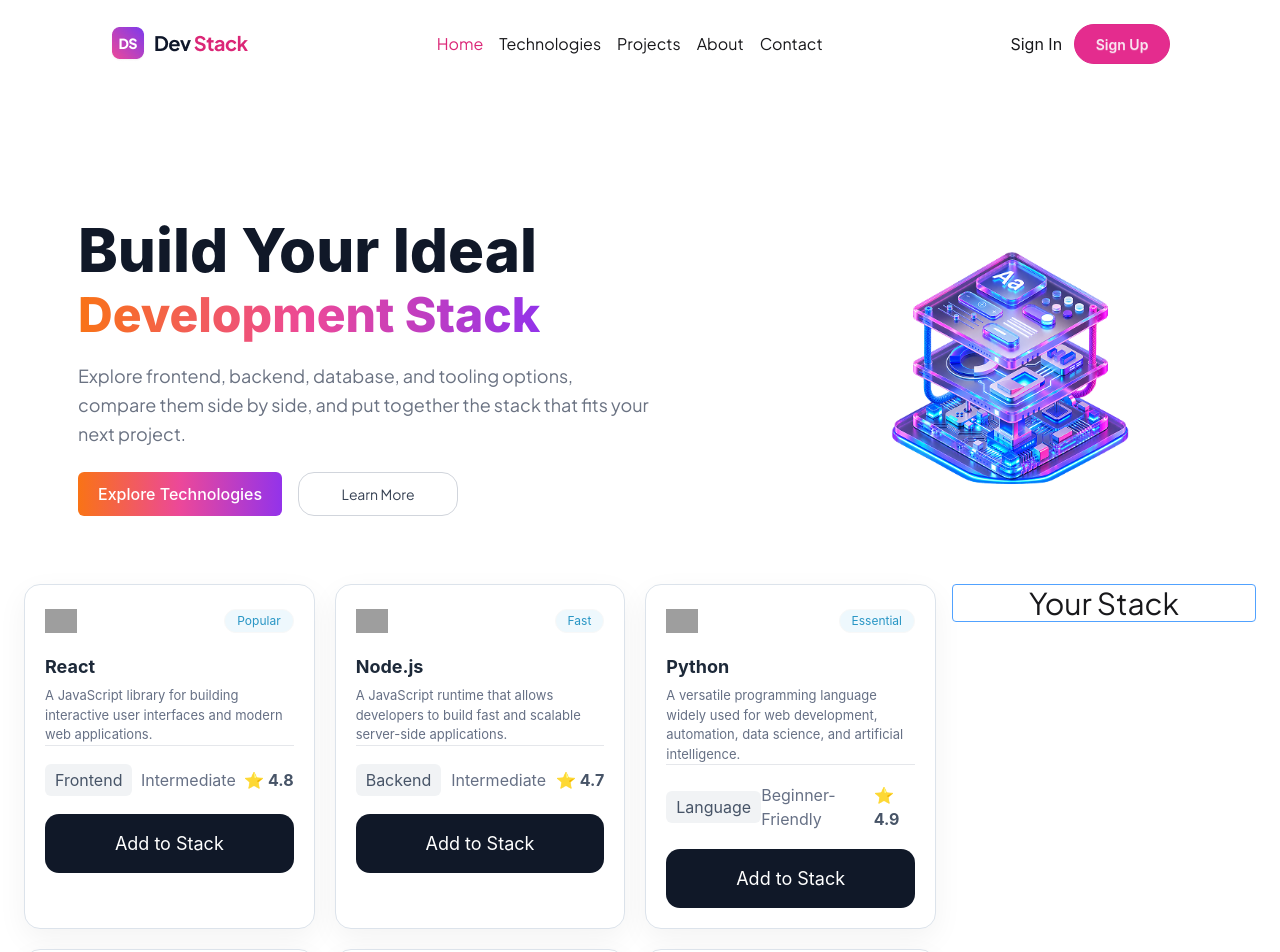
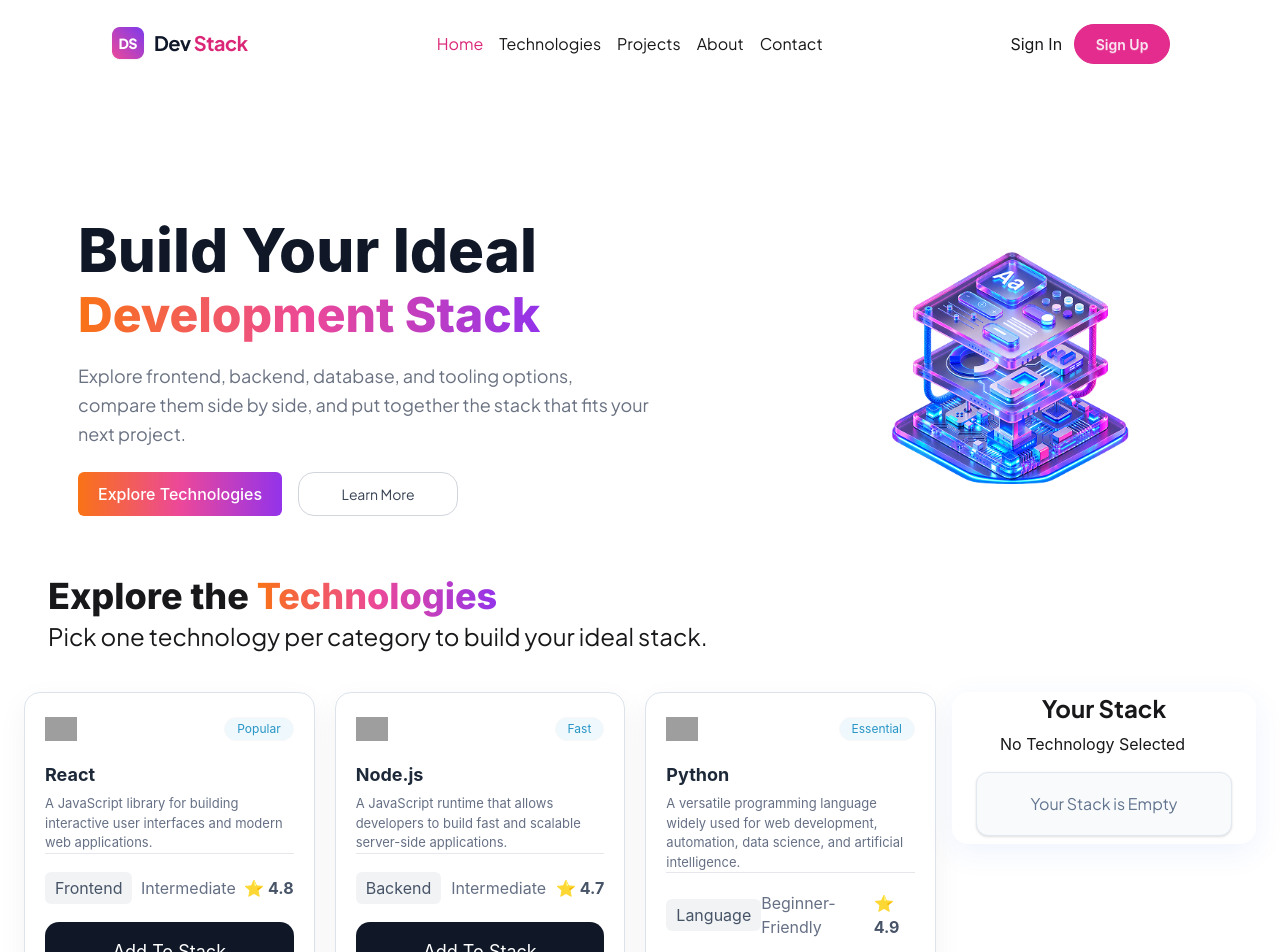
Before and after one commit to KAZI-97/Dev-Stack-Technology, a React (Vite) app: page / in a window 1280 px wide. Shown: the top 952 px of the page. Built offline with nearby package versions, Linux system fonts and the light colour scheme; grey boxes are pictures that could not be loaded.

Commit message:
from cart to select cart complete

```diff
--- a/src/App.tsx
+++ b/src/App.tsx
@@ -1,4 +1,4 @@
-import { Suspense, useState } from "react"
+import { Suspense, useState} from "react"
 import Banner from "./Components/Banner"
 import Nav from "./Components/Nav"
 import type {ITechType} from './type'
@@ -14,6 +14,7 @@ const fetchData = async():Promise<ITechType[]> =>{
 function App() {
   const[TechPromise] = useState(() => fetchData())
 
+
   return (
     <>
       <Nav></Nav>
--- a/src/Components/Nav.tsx
+++ b/src/Components/Nav.tsx
@@ -1,23 +1,37 @@
 // import React from 'react';
-import Logo from '../assets/logo-text.png'
+import Logo from "../assets/logo-text.png";
 
 const Nav = () => {
   return (
-        <div className='flex justify-around items-center mt-2 mb-24 p-4 max-w-7xl mx-auto'>
+    <div
+      className={"flex justify-around items-center mt-2 mb-24 p-4 max-w-7xl mx-auto sticky top-0 z-50 "}
+    >
       <div>
         <img src={Logo} alt="" />
       </div>
-            <div className='flex gap-4'>
-                <a href="#" className='plus-jakarta-sans'><span className='text-[#DB2777]'>Home</span></a>
-                <a href="#" className='plus-jakarta-sans'>Technologies</a>
-                <a href="#" className='plus-jakarta-sans'>Projects</a>
-                <a href="#" className='plus-jakarta-sans'>About</a>
-                <a href="#" className='plus-jakarta-sans'>Contact</a>
+      <div className="flex gap-4">
+        <a href="#" className="plus-jakarta-sans">
+          <span className="text-[#DB2777]">Home</span>
+        </a>
+        <a href="#" className="plus-jakarta-sans">
+          Technologies
+        </a>
+        <a href="#" className="plus-jakarta-sans">
+          Projects
+        </a>
+        <a href="#" className="plus-jakarta-sans">
+          About
+        </a>
+        <a href="#" className="plus-jakarta-sans">
+          Contact
+        </a>
       </div>
 
-            <div className='flex gap-3'>
+      <div className="flex gap-3">
         <button>Sign In </button>
-                <button className="btn btn-active btn-secondary rounded-3xl w-24 h-10">Sign Up</button>
+        <button className="btn btn-active btn-secondary rounded-3xl w-24 h-10">
+          Sign Up
+        </button>
       </div>
     </div>
   );
--- a/src/Components/SelectedTech/SelectedTechCart.tsx
+++ b/src/Components/SelectedTech/SelectedTechCart.tsx
@@ -1,11 +1,54 @@
+import type { Dispatch, SetStateAction } from "react";
+import type { ITechType } from "../../type";
+import { TiDelete } from "react-icons/ti";
+
 // import React from 'react';
+interface Prp {
+  SelectStack: ITechType[];
+  setSelectStack: Dispatch<SetStateAction<ITechType[]>>;
+}
 
-const SelectedTechCart = () => {
-    return (
+const SelectedTechCart = ({ SelectStack, setSelectStack }: Prp) => {
+  return (
+    <>
+      {SelectStack.length === 0 ? (
         <div>
+          <p className="mx-auto pl-10">
+            No Technology Selected
+          </p>
+          <div>
+            <h1 className="plus-jakarta-sans w-3xs h-16 p-2.5 mt-4 mx-auto flex items-center justify-center box-border rounded-xl border border-slate-200 bg-slate-50 text-slate-500 shadow-sm">Your Stack is Empty</h1>
+          </div>
+        </div>
+      ) : (
+        <>
+          <h1 className="inter flex text-xl font-extrabold items-center justify-center ">
+            {SelectStack.length} Technology Selected
+          </h1>
+          {SelectStack.map((stack, ind: number) => (
+            <div key={ind} className="flex justify-around items-center     border box-border rounded-xl  border-slate-200 bg-slate-50 text-gray-600 shadow-sm">
+              <div className="flex justify-around items-center space-x-2">
+                <div>
+                  <img className="w-5 h-5" src={stack.icon} alt="" />
+                </div>
+                <div>
+                  <p className="inter font-extrabold">{stack.name}</p>
+                  <p className="text-regular">{stack.category}</p>
+                </div>
+              </div>
 
-        </div>
-    );
+              {/* Delete Button */}
+              <div>
+                <button className="flex h-10 w-10 shrink-0 items-center justify-center rounded-full bg-red-50 text-red-500 transition-all duration-200 hover:bg-red-500 hover:text-white">
+                  <TiDelete size={22} />
+                </button>
+              </div>
+            </div>
+          ))}
+        </>
+      )}
+    </>
+  );
 };
 
 export default SelectedTechCart;
--- a/src/Components/Technologies/Technologies.tsx
+++ b/src/Components/Technologies/Technologies.tsx
@@ -1,5 +1,5 @@
 // import React from 'react';
-import { use } from "react";
+import { use, useState} from "react";
 import type { ITechType } from "../../type";
 import TechnologyCart from "../TechnologyCart/TechnologyCart";
 import SelectedTechCart from "../SelectedTech/SelectedTechCart";
@@ -10,24 +10,30 @@ interface Props {
 
 const Technologies = ({ TechPromise }: Props) => {
   const Tech = use(TechPromise);
+  const [SelectStack,setSelectStack] = useState<ITechType[]>([])
   return (
     <>
       {
         <div>
+            <div className="p-4 max-w-7xl mx-auto ml-8">
+                <h1 className="inter font-extrabold text-4xl">Explore the <span className="gradient-text">Technologies </span></h1>
+                <p className="plus-jakarta-sans mt-1 text-2xl">Pick one technology per category to build your ideal stack.</p>
+            </div>
+            {/* Item start remove from here */}
           <div className="flex gap-4 p-6 items-start">
             <div className="w-[75%] grid grid-cols-3 gap-5">
               {Tech.map((Tech_Cart) => (
-                <TechnologyCart Tech_Cart={Tech_Cart} key={Tech_Cart.id}></TechnologyCart>
+                <TechnologyCart Tech_Cart={Tech_Cart} key={Tech_Cart.id} SelectStack={SelectStack} setSelectStack={setSelectStack} ></TechnologyCart>
               ))}
             </div>
-            <div className="w-[25%] border border-blue-400 rounded">
+            <div className="w-[25%] border-blue-200 rounded-2xl bg-white shadow-[0_8px_30px_rgba(37,99,235,0.08)]">
                 <div>
-                    <h1 className="plus-jakarta-sans flex justify-center text-3xl">Your Stack</h1>
+                    <h1 className="plus-jakarta-sans flex justify-center text-2xl font-bold">Your Stack</h1>
                 </div>
-                <div>
+                <div className="p-2 grid grid-cols-1 gap-2">
+                    <SelectedTechCart  SelectStack={SelectStack} setSelectStack={setSelectStack} ></SelectedTechCart>
+                </div>
 
-                </div>
-                <SelectedTechCart></SelectedTechCart>
             </div>
           </div>
         </div>
--- a/src/Components/TechnologyCart/TechnologyCart.css
+++ b/src/Components/TechnologyCart/TechnologyCart.css
@@ -82,7 +82,7 @@
     font-weight: bold;
 }
 
-.technology-card button {
+.technology-card button  {
     width: 100%;
 
     padding: 16px;
@@ -97,3 +97,7 @@
 
     cursor: pointer;
 }
+.technology-card :disabled{
+    background: #667085;
+    cursor: not-allowed;
+}
--- a/src/Components/TechnologyCart/TechnologyCart.tsx
+++ b/src/Components/TechnologyCart/TechnologyCart.tsx
@@ -1,11 +1,14 @@
+import { useState, type Dispatch } from "react";
 import type { ITechType } from "../../type";
 import "./TechnologyCart.css";
 
 interface Prop {
     Tech_Cart: ITechType;
+    setSelectStack : Dispatch<ITechType[]>;
+    SelectStack:ITechType[]
 }
 
-const TechnologyCart = ({ Tech_Cart }: Prop) => {
+const TechnologyCart = ({ Tech_Cart,SelectStack,setSelectStack }: Prop) => {
     const {
         name,
         description,
@@ -15,6 +18,15 @@ const TechnologyCart = ({ Tech_Cart }: Prop) => {
         rating,
         badge
     } = Tech_Cart;
+    const [Btnstatus,setBtnstatus] = useState<boolean>(false)
+    const HandleBtnStatus = () =>{
+        setBtnstatus(true)
+        const newStack = [...SelectStack,Tech_Cart]
+        setSelectStack(newStack)
+
+
+
+    }
 
     return (
         <div className="technology-card">
@@ -60,8 +72,8 @@ const TechnologyCart = ({ Tech_Cart }: Prop) => {
             </div>
 
             {/* Button */}
-            <button>
-                Add to Stack
+            <button onClick={HandleBtnStatus} disabled={Btnstatus}>
+                {Btnstatus == true ? "Selected":'Add To Stack'}
             </button>
 
         </div>
```
Lines whose indentation alone changed are shown as unchanged.
